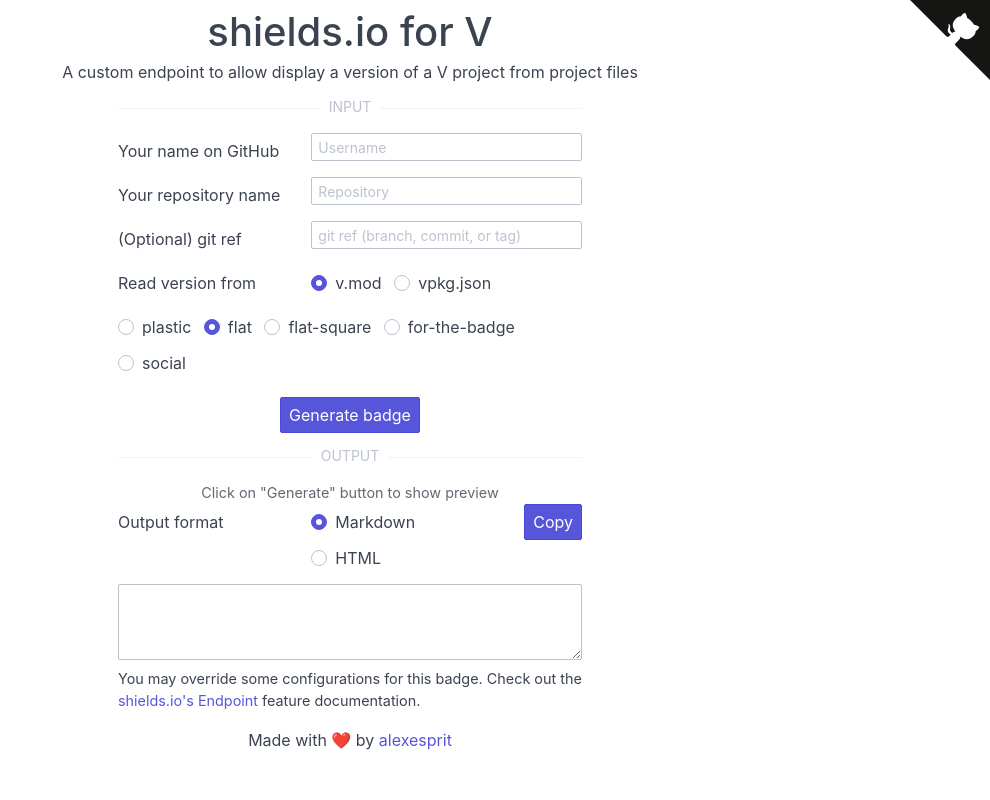
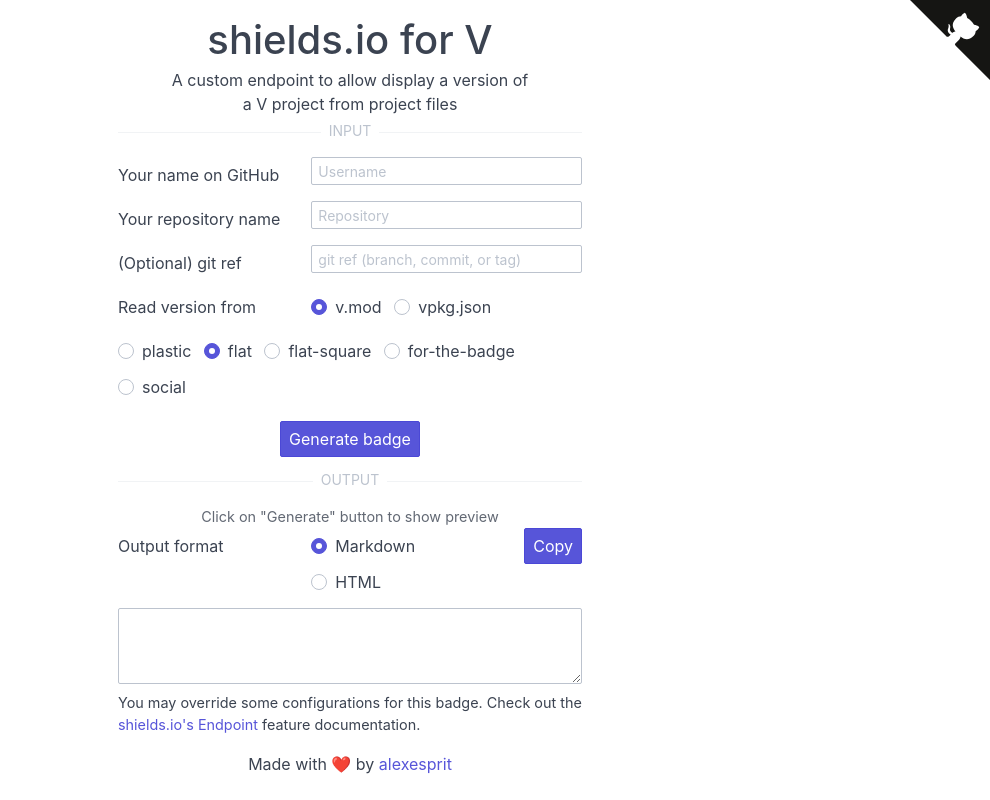
Before and after one commit to alexesprit/shieldsio-vlang, a website: page page/index.html in a window 1280 px wide. Shown: the whole page, without its empty margins (290-1280 px from the left). Drawn offline with nearby package versions, Linux system fonts and the light colour scheme.

Commit message:
Update header style
Increase spacing.
Use proper container size.
Reduce description container width.

```diff
--- a/page/index.html
+++ b/page/index.html
@@ -54,6 +54,11 @@
 			margin-top: 16px;
 		}
 
+		.my-4 {
+			margin-top: 16px;
+			margin-bottom: 16px;
+		}
+
 		.mb-4 {
 			margin-bottom: 16px;
 		}
@@ -61,6 +66,11 @@
 		.px-4 {
 			padding-left: 16px;
 			padding-right: 16px;
+		}
+
+		.header__desc {
+			margin: auto;
+			max-width: 75%;
 		}
 
 		.text-monospace {
@@ -138,8 +148,8 @@
 			</svg>
 		</a>
 
-		<header class="text-center my-2">
-			<div class="container grid-sm">
+		<header class="text-center my-4">
+			<div class="container grid-xs">
 				<h1 class="header__title mb-1">shields.io for V</h1>
 				<p class="header__desc">
 					A custom endpoint to allow display a version of a V project
```
